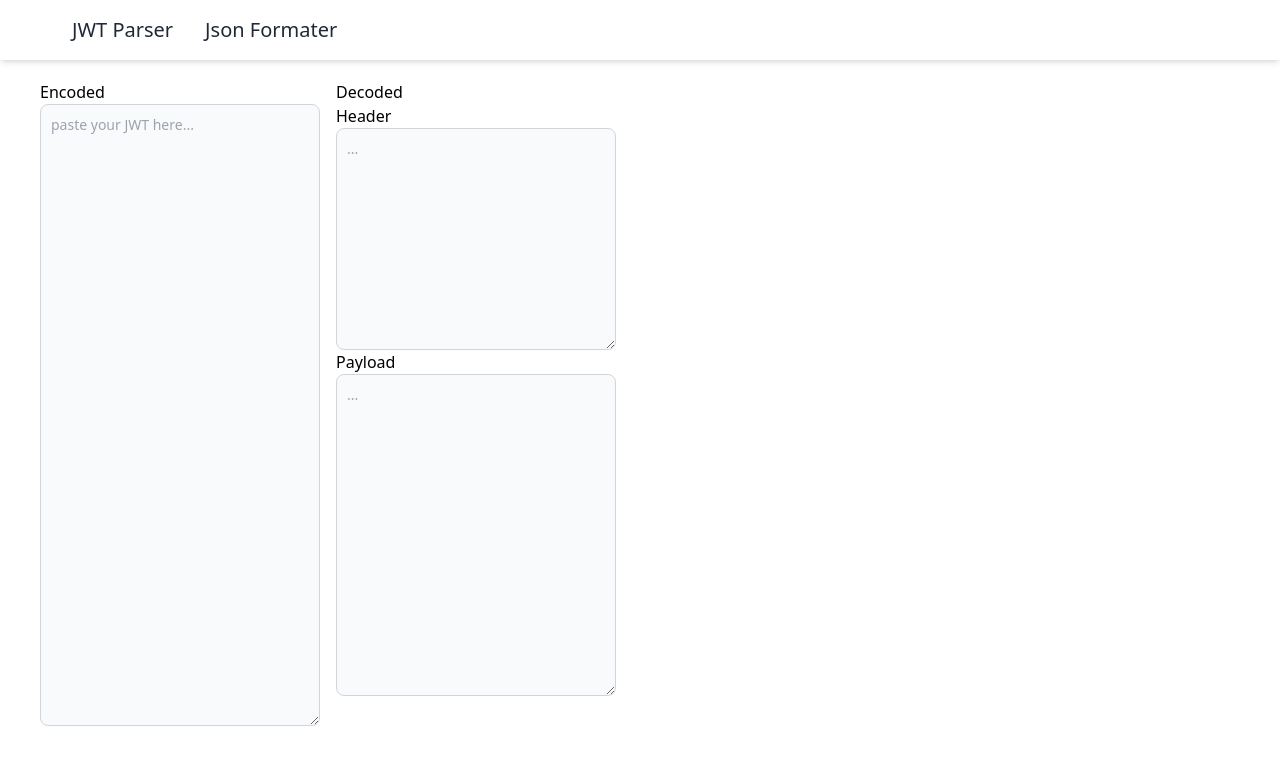
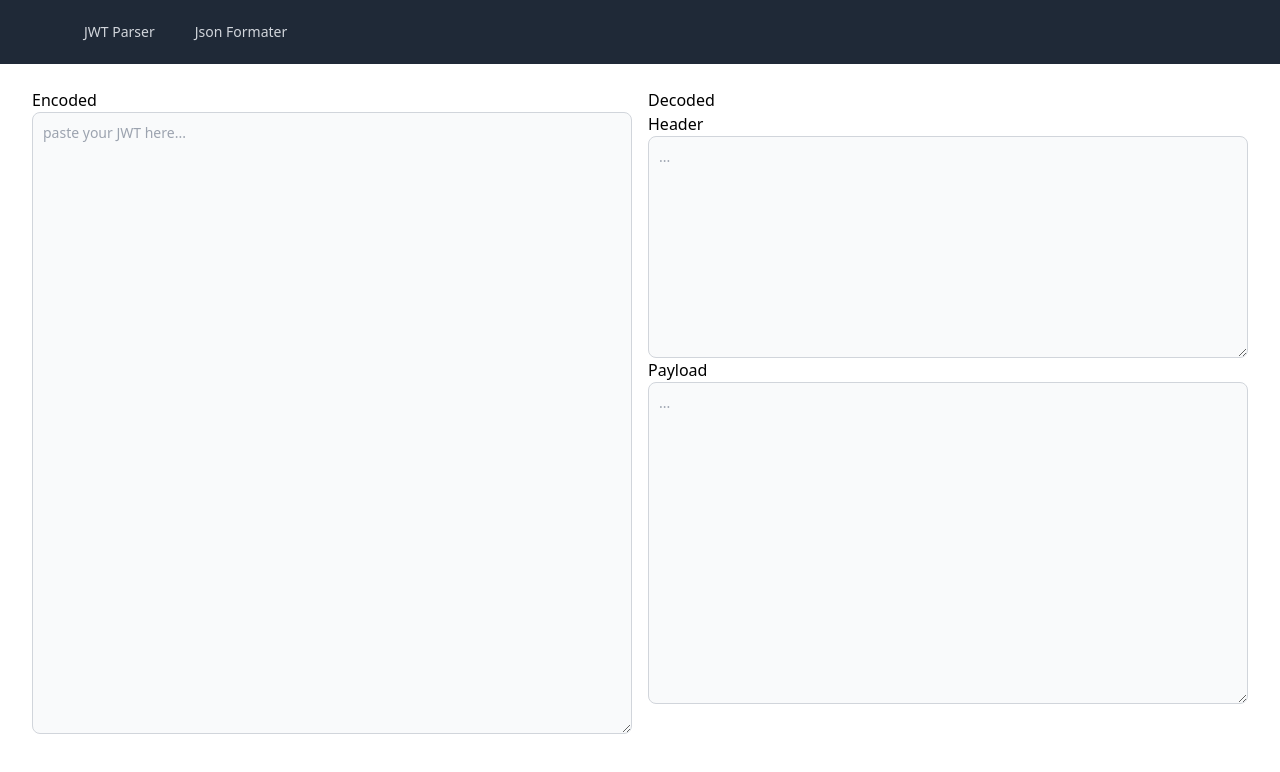
Before and after one commit to ducnt114/dev-tools-ui, a React (Create React App) app: page /jwt in a window 1280 px wide. Shown: the top 772 px of the page. Built offline with nearby package versions, Linux system fonts and the light colour scheme.

Commit message:
update ui

```diff
--- a/public/index.html
+++ b/public/index.html
@@ -5,7 +5,10 @@
     <link rel="icon" href="%PUBLIC_URL%/favicon.ico" />
     <meta name="viewport" content="width=device-width, initial-scale=1" />
     <meta name="theme-color" content="#000000" />
-    <meta name="description" content="Web site created using create-react-app" />
+    <meta
+      name="description"
+      content="Web site created using create-react-app"
+    />
     <link rel="apple-touch-icon" href="%PUBLIC_URL%/logo192.png" />
     <!--
       manifest.json provides metadata used when your web app is installed on a
--- a/src/App.tsx
+++ b/src/App.tsx
@@ -6,7 +6,7 @@ import Home from "./pages/Home";
 
 function App() {
   return (
-    <div>
+    <div className="h-full">
       <Nav />
 
       <Routes>
--- a/src/components/Nav.tsx
+++ b/src/components/Nav.tsx
@@ -2,25 +2,38 @@ import { Link } from "react-router-dom";
 
 const Nav = () => {
   return (
-    <div className="shadow-md w-full fixed top-0 left-0">
-      <div className="md:flex items-center justify-between bg-white py-4 md:px-10 px-7">
-        <ul
-          className={`md:flex md:items-center md:pb-0 pb-12 absolute md:static bg-white md:z-auto z-[-1] left-0 w-full md:w-auto md:pl-0 pl-9 transition-all duration-500 ease-in top-[-490px]}`}
+    <nav className="bg-gray-800">
+      <div className="mx-auto max-w-7xl px-4 sm:px-6 lg:px-8">
+        <div className="flex h-16 items-center justify-between">
+          <div className="flex items-center">
+            {/* <div className="flex-shrink-0">
+              <img
+                className="h-8 w-8"
+                src="https://tailwindui.com/img/logos/mark.svg?color=indigo&shade=500"
+                alt="Your Company"
+              />
+            </div> */}
+            <div className="hidden md:block">
+              <div className="ml-10 flex items-baseline space-x-4">
+                <Link
+                  to="/jwt"
+                  className="text-gray-300 hover:bg-gray-700 hover:text-white rounded-md px-3 py-2 text-sm font-medium"
                 >
-          <li key="jwtparser" className="md:ml-8 text-xl md:my-0 my-7">
-            <Link to="/jwt" className="text-gray-800 hover:text-gray-400 duration-500">
                   JWT Parser
                 </Link>
-          </li>
 
-          <li key="jsonformater" className="md:ml-8 text-xl md:my-0 my-7">
-            <Link to="/json" className="text-gray-800 hover:text-gray-400 duration-500">
+                <Link
+                  to="/json"
+                  className="text-gray-300 hover:bg-gray-700 hover:text-white rounded-md px-3 py-2 text-sm font-medium"
+                >
                   Json Formater
                 </Link>
-          </li>
-        </ul>
               </div>
             </div>
+          </div>
+        </div>
+      </div>
+    </nav>
   );
 };
 
--- a/src/pages/JwtParser.tsx
+++ b/src/pages/JwtParser.tsx
@@ -15,15 +15,15 @@ const JwtParser = () => {
       return;
     }
     const j1 = JSON.parse(Buffer.from(jwtParts[0], "base64").toString());
-    setJwtHeader(JSON.stringify(j1, null, 2));
+    setJwtHeader(JSON.stringify(j1, null, 4));
 
     const j2 = JSON.parse(Buffer.from(jwtParts[1], "base64").toString());
-    setJwtPayload(JSON.stringify(j2, null, 2));
+    setJwtPayload(JSON.stringify(j2, null, 4));
     // setJwtSig(Buffer.from(jwtParts[2], "base64").toString());
   };
 
   return (
-    <div className="absolute top-20 left-10">
+    <div className="mx-auto max-w-7xl py-6 sm:px-6 lg:px-8">
       <div className="columns-2">
         <div>Encoded</div>
         <div>Decoded</div>
@@ -49,6 +49,7 @@ const JwtParser = () => {
               rows={10}
               className="block p-2.5 w-full text-sm text-gray-900 bg-gray-50 rounded-lg border border-gray-300 focus:ring-blue-500 focus:border-blue-500 dark:bg-gray-700 dark:border-gray-600 dark:placeholder-gray-400 dark:text-white dark:focus:ring-blue-500 dark:focus:border-blue-500"
               placeholder="..."
+              readOnly
               value={jwtHeader}
             ></textarea>
 
@@ -59,6 +60,7 @@ const JwtParser = () => {
               rows={15}
               className="block p-2.5 w-full text-sm text-gray-900 bg-gray-50 rounded-lg border border-gray-300 focus:ring-blue-500 focus:border-blue-500 dark:bg-gray-700 dark:border-gray-600 dark:placeholder-gray-400 dark:text-white dark:focus:ring-blue-500 dark:focus:border-blue-500"
               placeholder="..."
+              readOnly
               value={jwtPayload}
             ></textarea>
 
@@ -72,6 +74,9 @@ const JwtParser = () => {
           </div>
         </div>
       </div>
+      {/* </div> */}
+      {/* </div> */}
+      {/* </main> */}
     </div>
   );
 };
```
Lines whose indentation alone changed are shown as unchanged.
